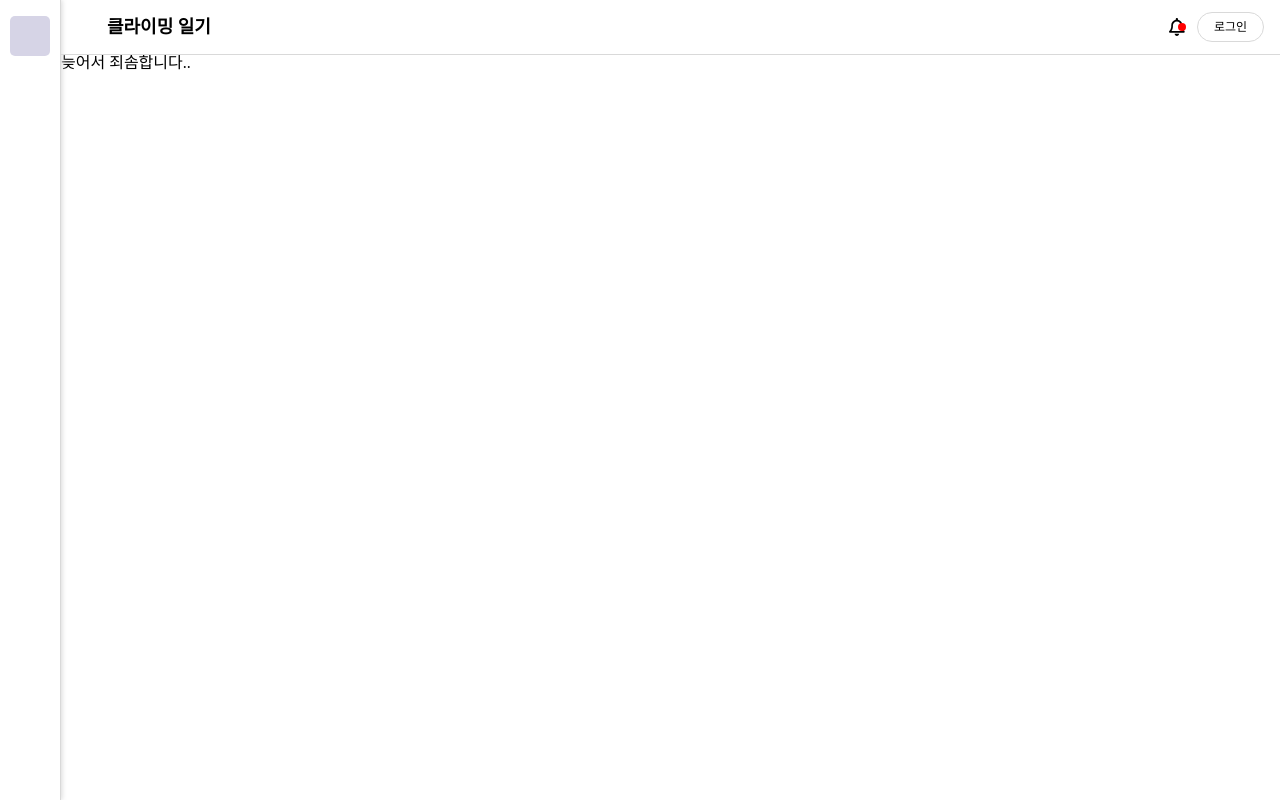
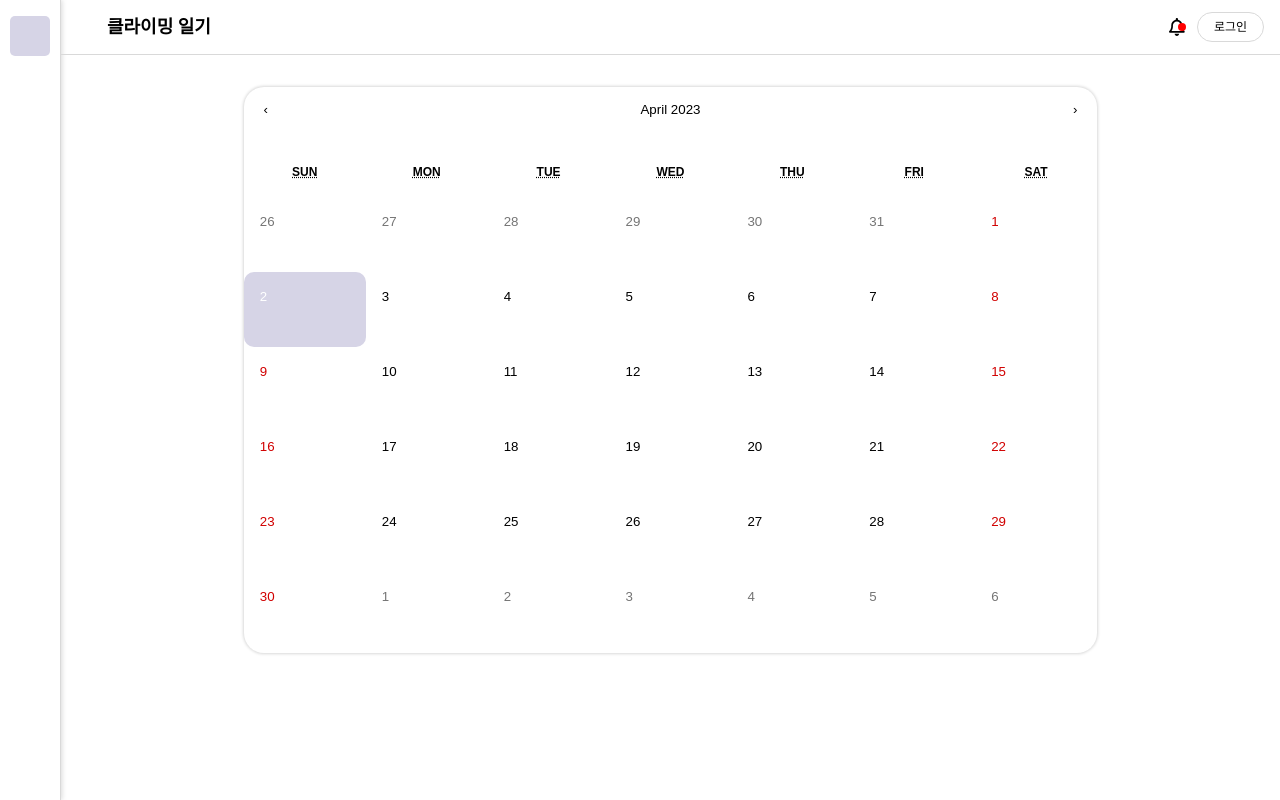
Before and after one commit to Harim2da/share-diary, a React (Create React App) app: page / in a window 1280 px wide. Built offline with nearby package versions, Linux system fonts and the light colour scheme.

Commit message:
달력과 선택 일기 추가

```diff
--- a/src/view/Main.tsx
+++ b/src/view/Main.tsx
@@ -1,7 +1,18 @@
+import { useRecoilValue } from "recoil";
+import { selectDateState } from "../atom/recoil";
+import SelectedDiary from "../component/Calender/SelectedDiary";
+import ShareCalender from "../component/Calender/ShareCalender";
 import ComponentsWrapper from "../styles/ComponentsWrapper";
 
 function Main() {
-  return <ComponentsWrapper>늦어서 죄솜합니다..</ComponentsWrapper>;
+  const selectDate = useRecoilValue(selectDateState);
+
+  return (
+    <ComponentsWrapper>
+      <ShareCalender />
+      {selectDate === "" ? null : <SelectedDiary />}
+    </ComponentsWrapper>
+  );
 }
 
 export default Main;
```
